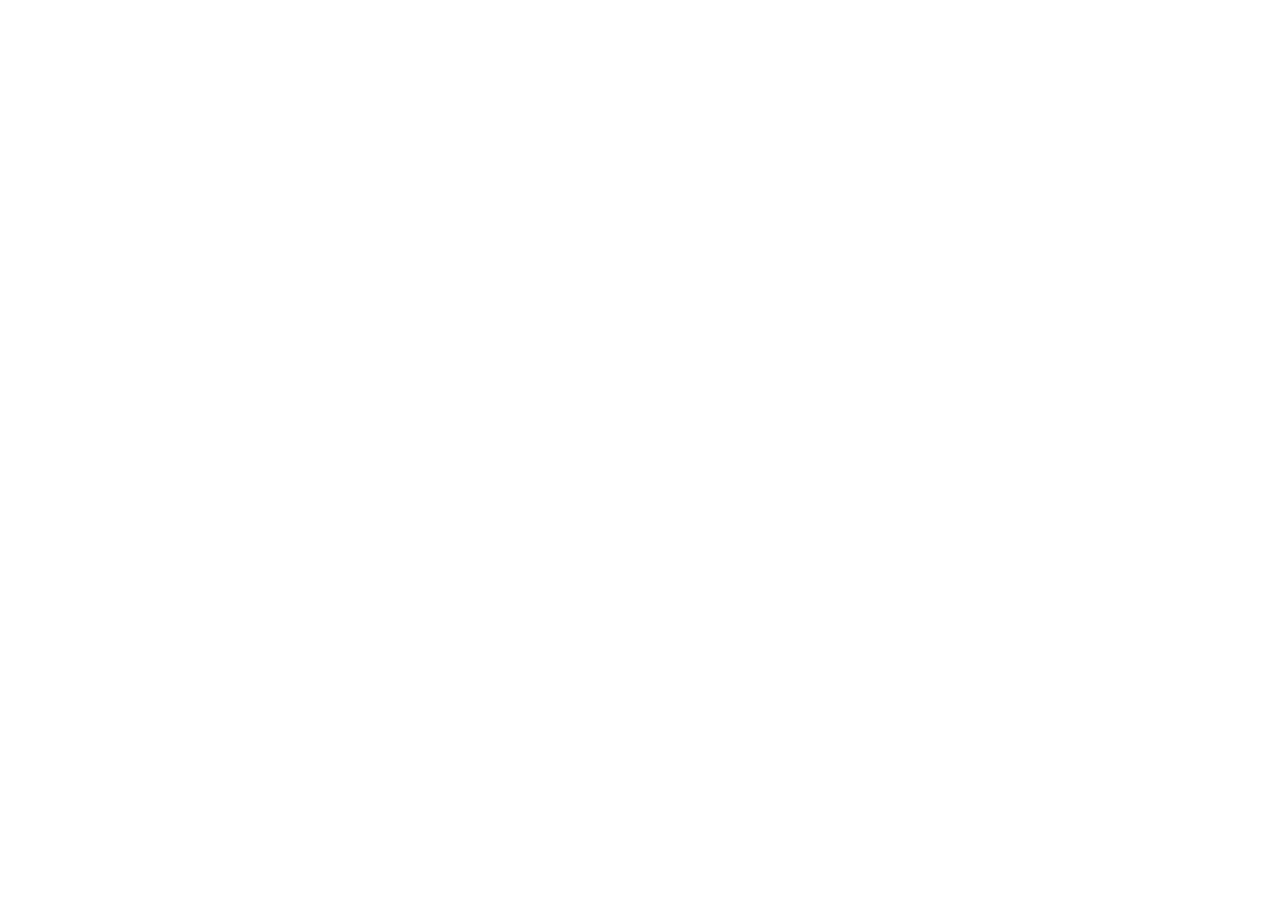
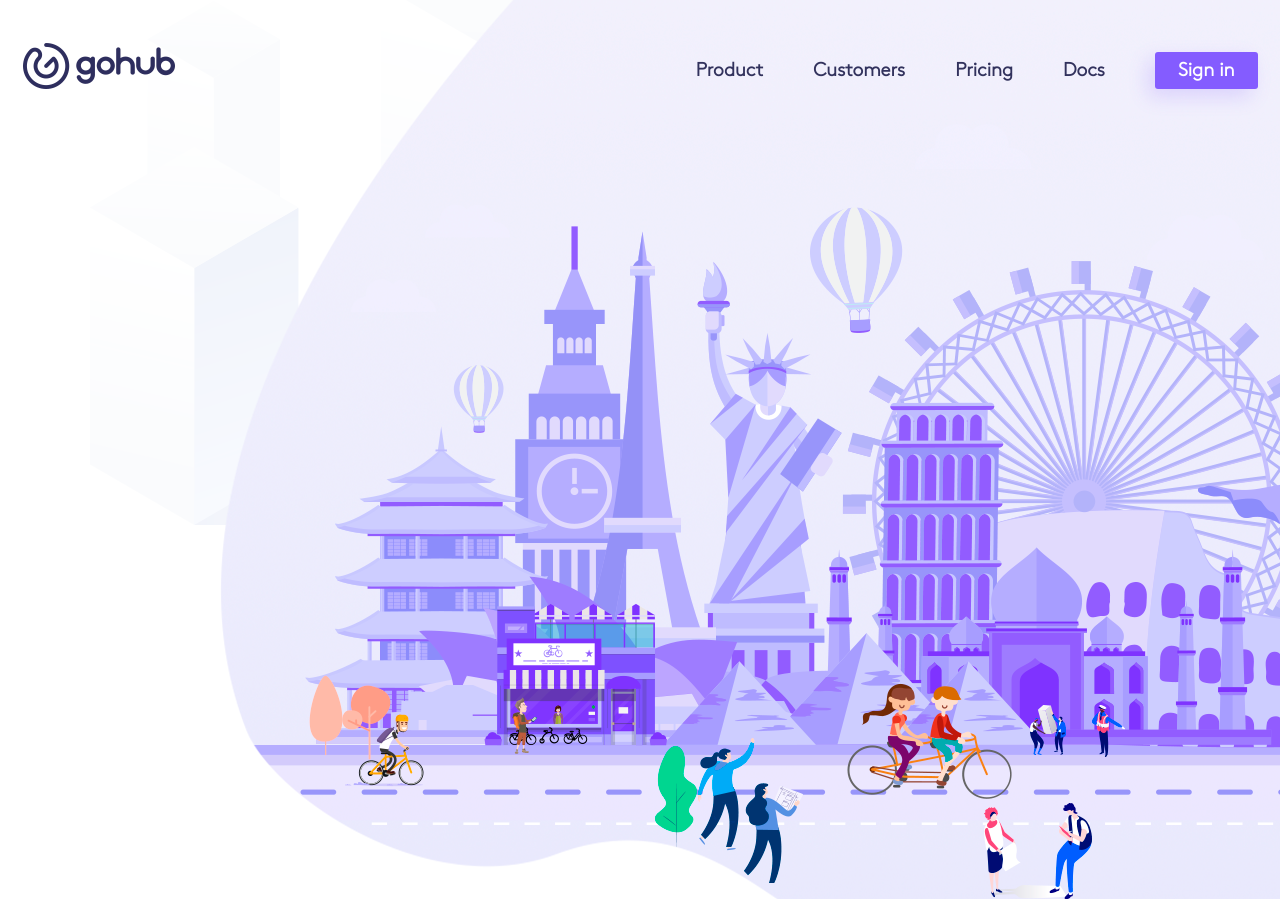
Before and after one commit to TatyanaPilke/GoHub, a website: page app/index.html in a window 1280 px wide. Shown: the top 899 px of the page. Before the commit the page ends 800 px from the top, so only its background shows below. Drawn offline with nearby package versions, Linux system fonts and the light colour scheme; files that its build step writes are made by us from their sources; files whose address does not match are found by name; a web font is replaced by a local one.

Commit message:
added header

```diff
--- a/app/index.html
+++ b/app/index.html
@@ -1,5 +1,34 @@
 
 @@include('./parts/_head.html')
+
+<header class="header">
+  <div class="container">
+    <div class="header__inner d-flex f-jcsb f-aic">
+      <a class="logo" href="#">
+        <img src="images/logo.png" alt="#">
+      </a>
+      <nav class="menu">
+        <ul class="menu__nav d-flex">
+          <li class="menu__list">
+            <a class="menu__link" href="#">Product</a>
+          </li>
+          <li class="menu__list">
+            <a class="menu__link" href="#">Customers</a>
+          </li>
+          <li class="menu__list">
+            <a class="menu__link" href="#">Pricing</a>
+          </li>
+          <li class="menu__list">
+            <a class="menu__link" href="#">Docs</a>
+          </li>
+          <li class="menu__list">
+            <a class="menu__link menu__link--sign" href="#">Sign in</a>
+          </li>
+        </ul>
+      </nav>
+    </div>
+  </div>
+</header>
 
 
 
--- a/app/parts/_footer-scripts.html
+++ b/app/parts/_footer-scripts.html
@@ -1,5 +1,5 @@
   <script src="https://ajax.googleapis.com/ajax/libs/jquery/3.5.1/jquery.min.js"></script>
   <script src="js/libs.min.js"></script>
-  <script src="js/main.min.js"></script>
+  <script src="js/main.js"></script>
 </body>
 </html>
--- a/app/parts/_head.html
+++ b/app/parts/_head.html
@@ -4,7 +4,8 @@
   <meta charset="UTF-8">
   <meta name="viewport" content="width=device-width, initial-scale=1.0">
   <meta http-equiv="X-UA-Compatible" content="ie=edge">
-  <title>Document</title>
+  <title>GoHub</title>
+  <link rel="icon" href="images/favicon.ico" type="image/x-icon">
   <link rel="stylesheet" href="css/libs.min.css">
   <link rel="stylesheet" href="css/style.min.css">
 </head>
--- a/app/scss/_fonts.scss
+++ b/app/scss/_fonts.scss
@@ -3,7 +3,7 @@
   src: url('Brown-Bold.ttf') format('truetype'),
        url('Brown-Bold.woff') format('woff'),
        url('Brown-Bold.woff2') format('woff2');
-  font-weight: normal;
+  font-weight: 700;
   font-style: normal;
   font-display: swap;
 }
@@ -13,7 +13,7 @@
   src: url('Brown-Light.ttf') format('truetype'),
        url('Brown-Light.woff') format('woff'),
        url('Brown-Light.woff2') format('woff2');
-  font-weight: normal;
+  font-weight: 300;
   font-style: normal;
   font-display: swap;
 }
@@ -23,7 +23,7 @@
   src: url('Brown-Regular.ttf') format('truetype'),
        url('Brown-Regular.woff') format('woff'),
        url('Brown-Regular.woff2') format('woff2');
-  font-weight: normal;
+  font-weight: 400;
   font-style: normal;
   font-display: swap;
 }
--- a/app/scss/_global.scss
+++ b/app/scss/_global.scss
@@ -18,7 +18,7 @@ body {
 body {
   font-family: 'Brown-Light', sans-serif;
   font-style: normal;
-  font-weight: 400;
+  font-weight: 300;
   font-size: 23px;
   color: $text;
   background-color: $white;
--- a/app/scss/_vars.scss
+++ b/app/scss/_vars.scss
@@ -5,3 +5,5 @@ $tablet: 576px;
 $white: #ffffff;
 $bg-footer: #212240;
 $text: #525f7f;
+$text-menu: #32325d;
+$bg-btn: #845cff;
--- a/app/scss/style.scss
+++ b/app/scss/style.scss
@@ -3,15 +3,67 @@
 @import 'global';
 @import 'mixins';
 
+.header {
 
+  &:after,
+  &:before {
+    content: " ";
+    background-repeat: no-repeat;
+    background-size: cover;
+    position: absolute;
+    top: 0;
+    z-index: -1;
+  }
 
+  &:after {
+    background-image: url(../images/shape.png);
+    background-position: top right;
+    width: 1060px;
+    height: 995px;
+    right: 0;
+  }
 
+  &:before {
+    content: " ";
+    background-image: url(../images/vector1.png);
+    background-position: top left;
+    width: 845px;
+    height: 700px;
+    left: 7%;
+  }
 
+  &__inner {
+    min-height: 140px;
+    z-index: 2;
+  }
+}
 
+.menu {
 
-// @import 'components/_header';
+  &__nav {
+    margin: 0;
+    padding: 0;
+  }
 
+  &__list {
+    margin-left: 50px;
 
+    &:first-child {
+      margin-left: 0;
+    }
+  }
 
-// @import 'page-index.scss';
-// @import 'page-categories.scss';
+  &__link {
+    color: $text-menu;
+    font-size: 19px;
+    font-weight: 700;
+
+    &--sign {
+      color: $white;
+      padding: 10px 23px;
+      border-radius: 3px;
+      box-shadow: -6.691px 7.431px 20px 0px rgba(132, 92, 255, 0.2);
+      background-color: $bg-btn;
+    }
+  }
+}
```
Also changed, not shown: app/images/S.jpg (added), app/images/favicon.ico (added), app/images/logo.png (added), app/images/shape.png (added), app/images/vector1.png (added), app/images/vector2.png (added), build/css/style.min.css, build/images/S.jpg (added), build/images/favicon.ico (added), build/images/logo.png (added), build/images/shape.png (added), build/images/vector1.png (added), build/images/vector2.png (added), build/index.html.
